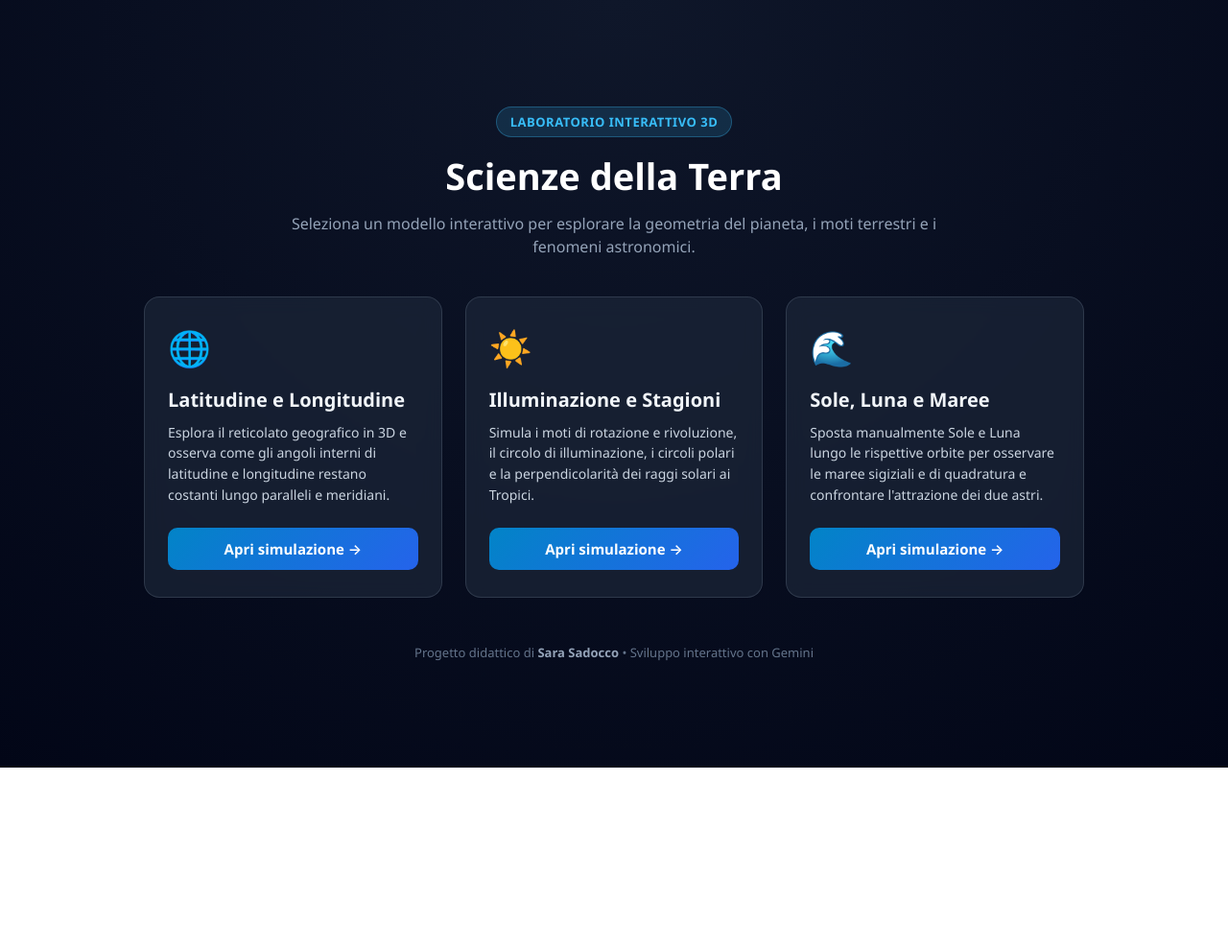
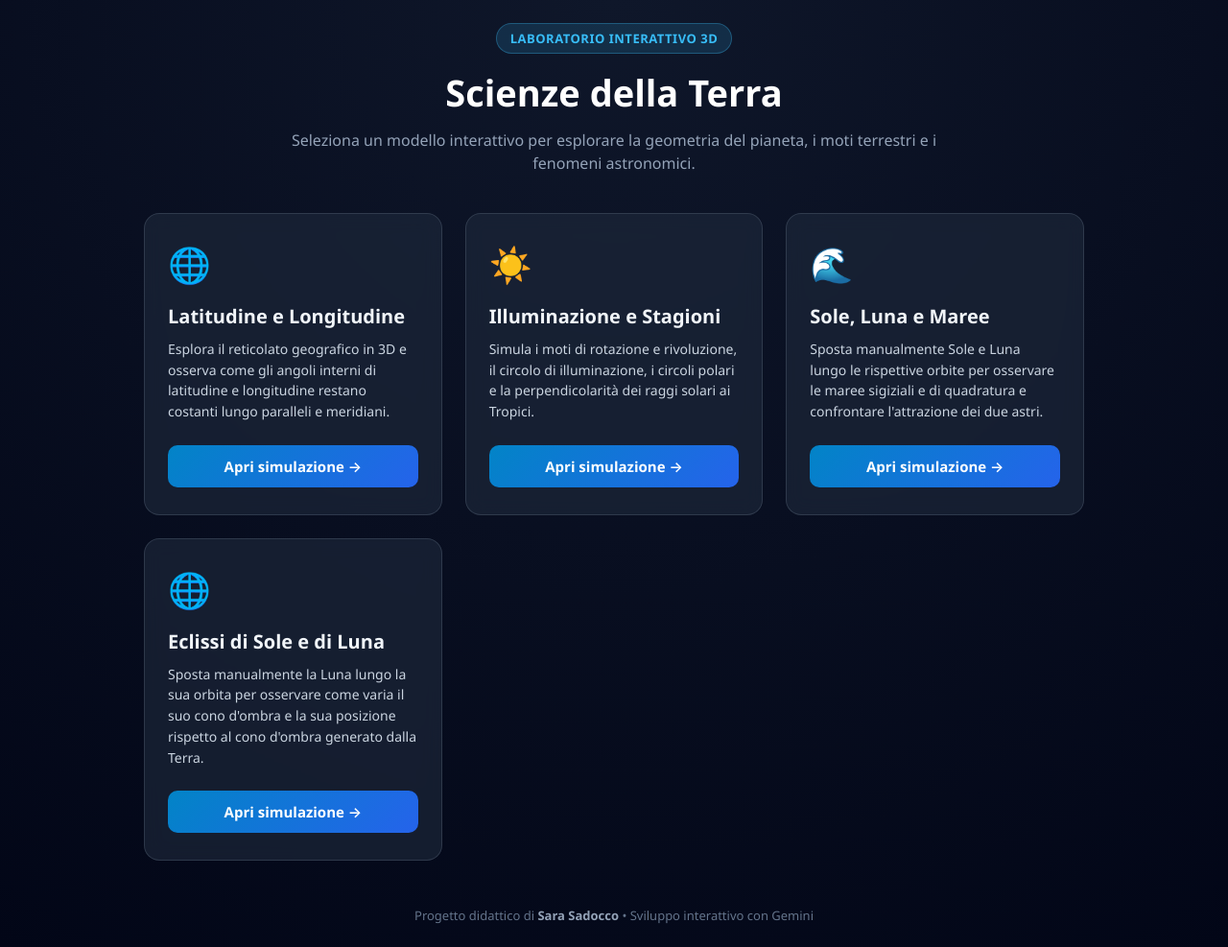
Before and after one commit to profsarasadocco-afk/terra, a plain HTML site: page index.html in a window 1280 px wide. Shown: the whole page at 96% size. Before the commit the page ends 800 px from the top, so only its background shows below. Drawn offline with Linux system fonts and the light colour scheme.

Commit message:
Update index.html

```diff
--- a/index.html
+++ b/index.html
@@ -157,6 +157,17 @@
             <!-- CONTROLLA IL NOME DEL FILE QUI SOTTO -->
             <a href="maree.html" class="btn">Apri simulazione →</a>
         </article>
+
+        <!-- Pulsante 4: Eclissi -->
+        <article class="card">
+            <div>
+                <div class="icon">🌐</div>
+                <h2>Eclissi di Sole e di Luna</h2>
+                <p>Sposta manualmente la Luna lungo la sua orbita per osservare come varia il suo cono d'ombra e la sua posizione rispetto al cono d'ombra generato dalla Terra.</p>
+            </div>
+            <!-- CONTROLLA IL NOME DEL FILE QUI SOTTO -->
+            <a href="eclissi.html" class="btn">Apri simulazione →</a>
+        </article>
     </main>
 
     <footer>
```
